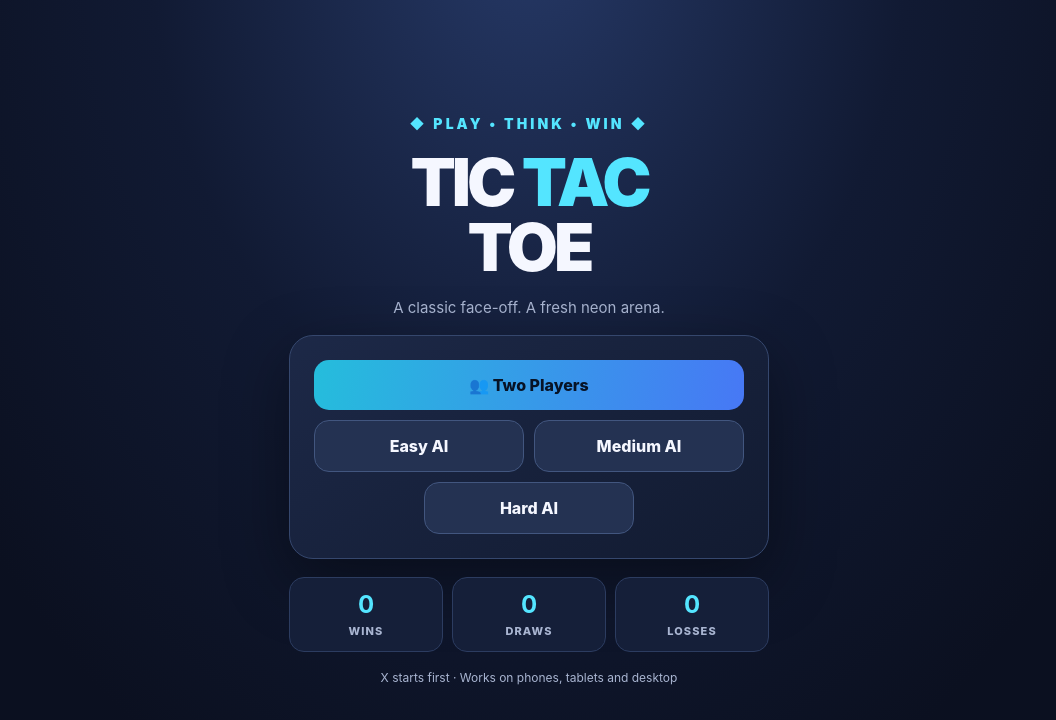
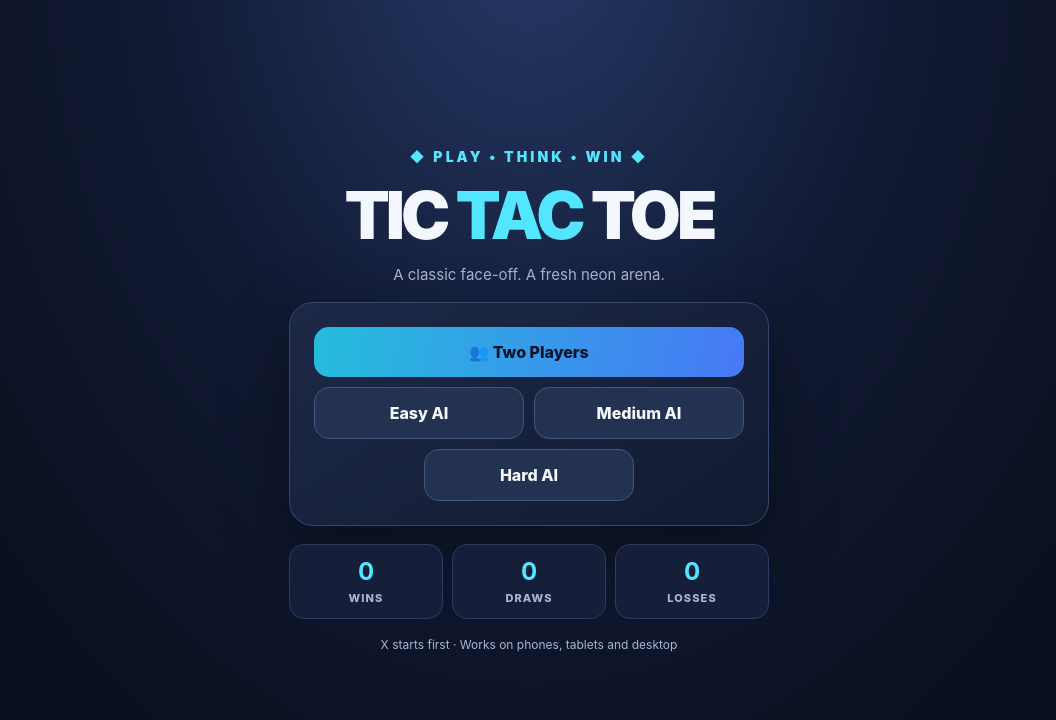
Before and after one commit to nonobibi/tic-tac-toe-playables, a plain HTML site: page index.html in a window 1280 px wide. Shown: the whole page, without its empty margins (111-1167 px from the left). Drawn offline with Linux system fonts and the light colour scheme.

Commit message:
index.html

```diff
--- a/index.html
+++ b/index.html
@@ -356,7 +356,7 @@ body{padding:8px}
 
 <div class="brand">◆ Play • Think • Win ◆</div>
 
-<h1>TIC <span>TAC</span><br>TOE</h1>
+<h1>TIC <span>TAC</span> TOE</h1>
 
 <p class="subtitle">A classic face-off. A fresh neon arena.</p>
 
```
